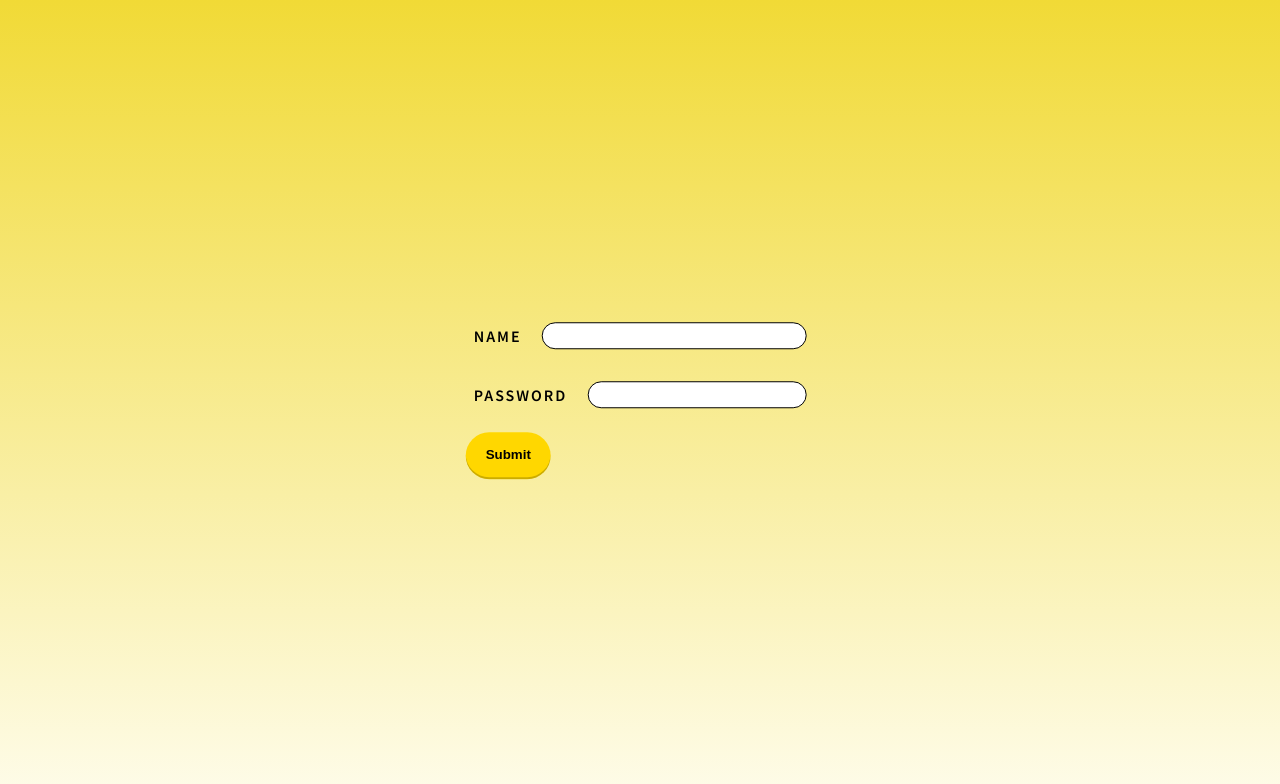
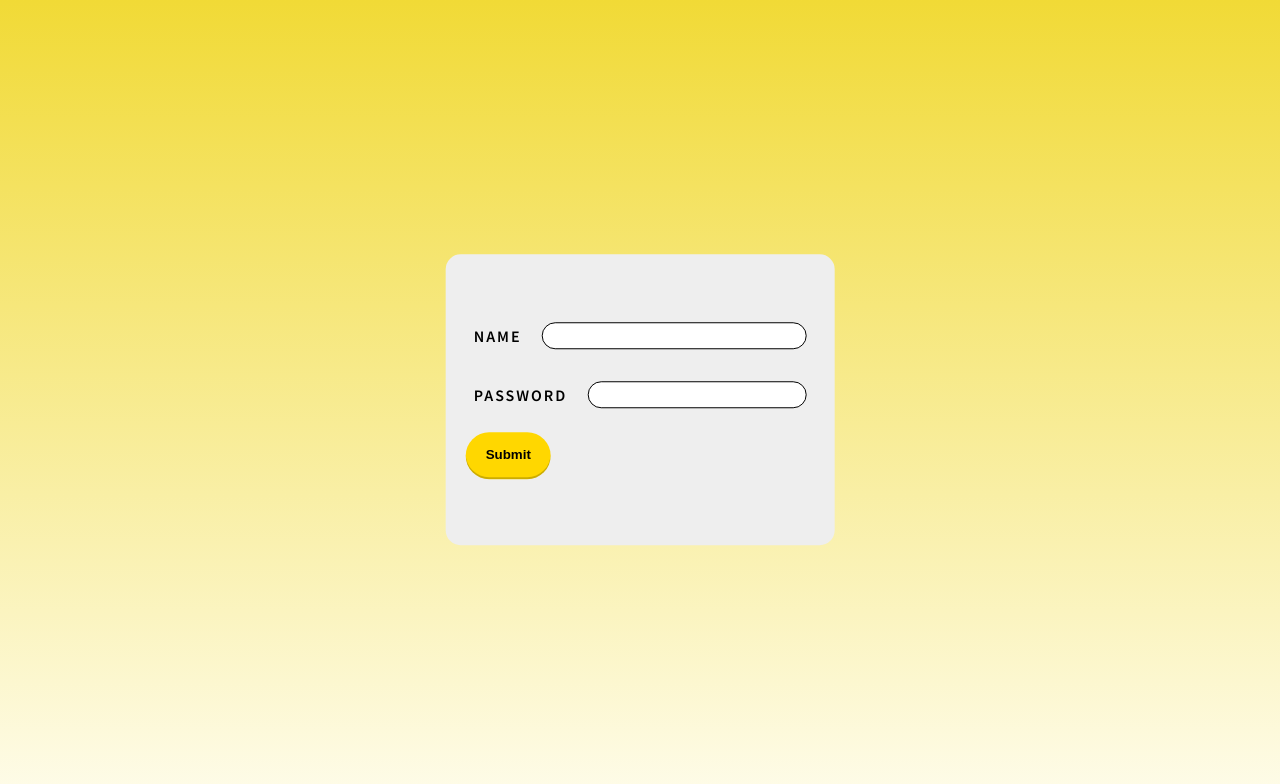
Before and after one commit to IlyaKrapivnoy/js_form_validation, a plain HTML site: page index.html in a window 1280 px wide. Drawn offline with nearby package versions, Linux system fonts and the light colour scheme.

Commit message:
small fix

```diff
--- a/scss/style.scss
+++ b/scss/style.scss
@@ -23,6 +23,10 @@ form {
     -ms-transform: translate(-50%, -50%);
     transform: translate(-50%, -50%);
 
+    background: #eee;
+    padding: 60px 20px;
+    border-radius: 15px;
+
     .form-row {
         display: flex;
         justify-content: flex-end;
@@ -39,6 +43,8 @@ input {
     border-radius: 15px;
     border: 1px solid #000;
     padding: 5px 20px;
+
+    outline: none;
 }
 
 label {
```
Also changed, not shown: css/style.css, js/btn-animation.js (line endings or trailing spaces).
